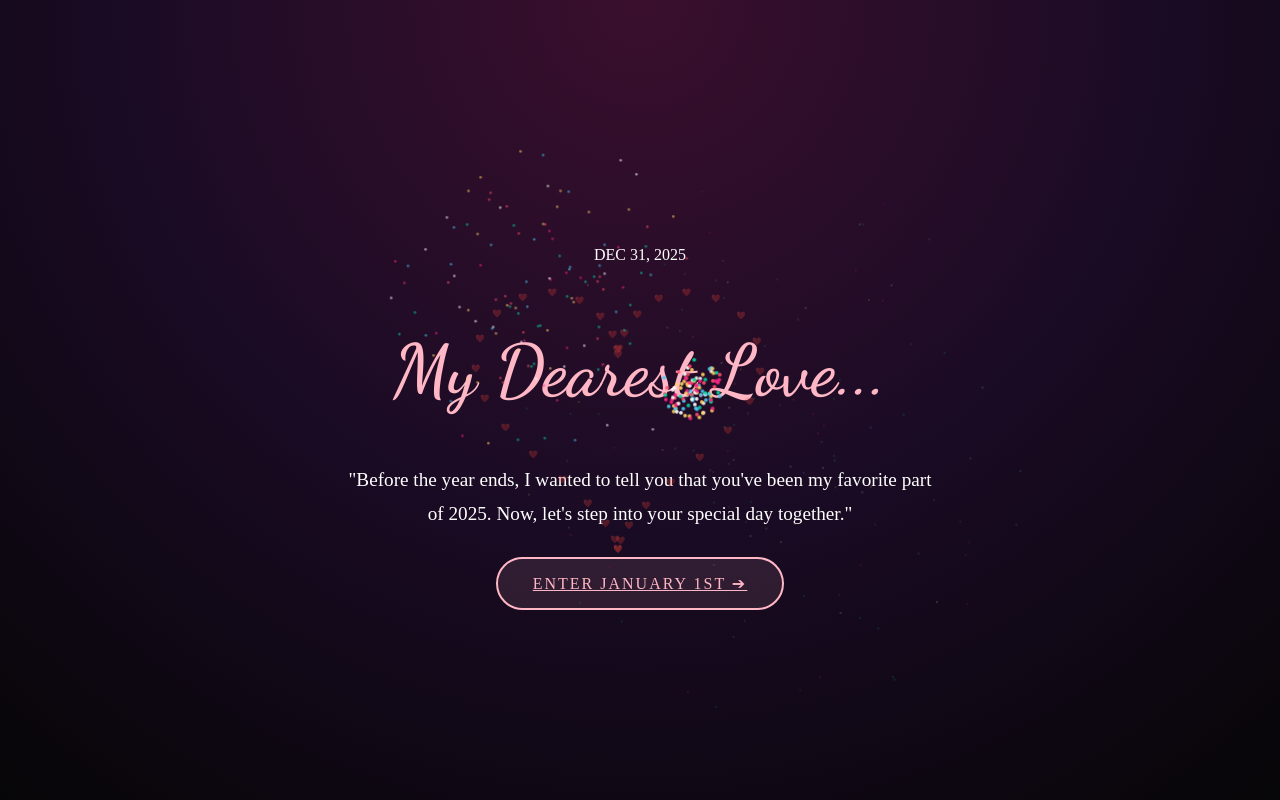
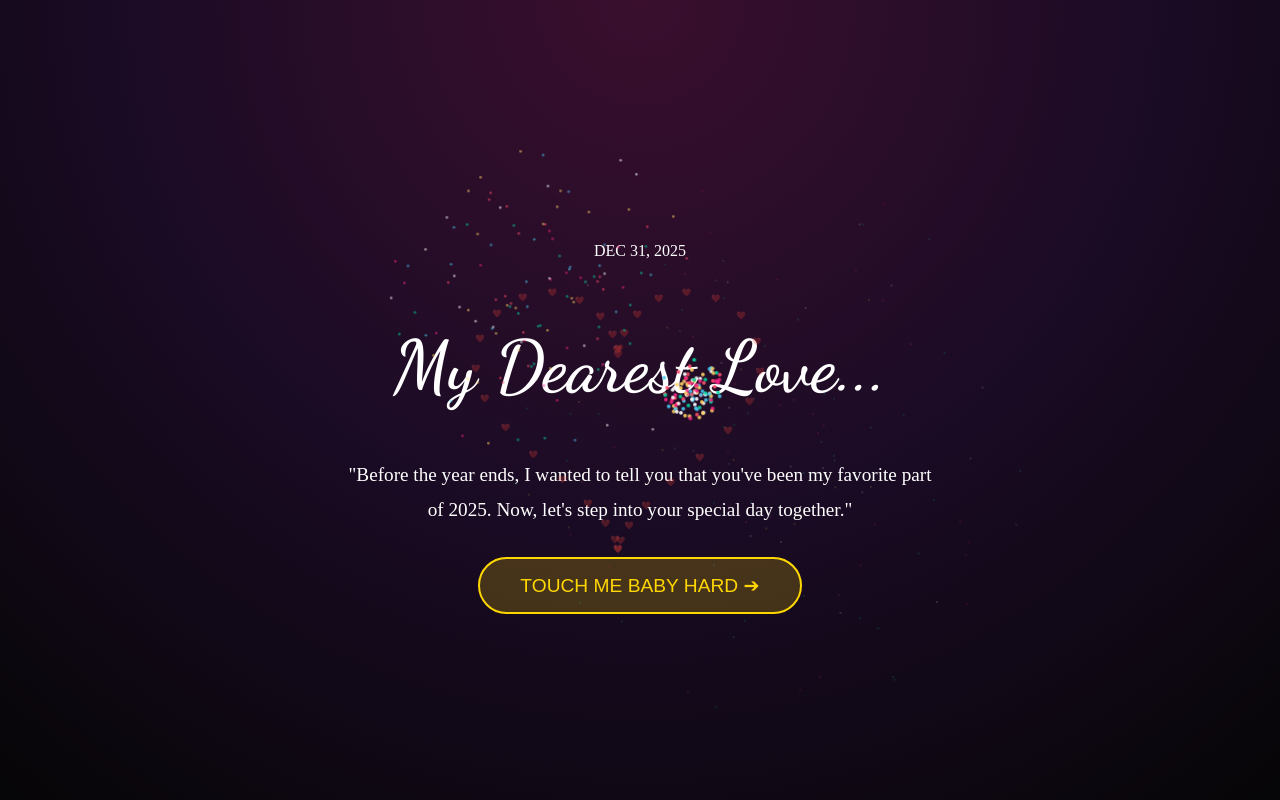
Before and after one commit to sumitsingh1998/wishes, a plain HTML site: page index.html in a window 1280 px wide. Shown: the top 800 px of the page. Drawn offline with Linux system fonts and the light colour scheme; a web font is replaced by a local one.

Commit message:
Update index.html

```diff
--- a/index.html
+++ b/index.html
@@ -177,6 +177,22 @@ h1 {
 @keyframes pulse {
     50% { transform: scale(1.3) }
 }
+/* START BUTTON */
+#startBtn {
+    margin-top: 30px;
+    padding: 15px 40px;
+    border: 2px solid gold;
+    background: rgba(255,215,0,0.2);
+    color: gold;
+    border-radius: 50px;
+    cursor: pointer;
+    font-size: 1.2rem;
+    transition: 0.4s;
+}
+#startBtn:hover {
+    background: gold;
+    color: #000;
+}
 </style>
 </head>
 
@@ -185,11 +201,11 @@ h1 {
 <!-- INTRO -->
 <div class="container intro">
     <p>DEC 31, 2025</p>
-    <h1 style="color:#ffb7c5;">My Dearest Love...</h1>
+    <h1>My Dearest Love...</h1>
     <div class="love-letter">
         "Before the year ends, I wanted to tell you that you've been my favorite part of 2025. Now, let's step into your special day together."
     </div>
-    <a href="#birthday" class="btn">ENTER JANUARY 1ST ➔</a>
+    <button id="startBtn">TOUCH ME BABY HARD ➔</button>
 </div>
 
 <!-- BIRTHDAY -->
@@ -229,11 +245,12 @@ h1 {
         "A new year means 365 more days of loving you,
         Of choosing you in every sunrise and every storm.
         If time is a gift, then loving you is how I spend it.
-        Let’s begin this year the way I want to live it—together."
+        Let’s begin this year the way I want to live it—together..."
     </div>
     <button class="btn" onclick="showKiss()">CLAIM YOUR HUG & KISS ❤️</button>
 </div>
-
+<!-- AUDIO -->
+<audio id="bgMusic" src="celebration.mp3" loop></audio>
 <div id="overlay" class="overlay" onclick="hideKiss()"></div>
 <div id="kiss-container">
     <div id="boy" class="character">👦🏻</div>
@@ -343,6 +360,11 @@ function hideKiss() {
     kc.style.display = 'none';
 }
 window.addEventListener('load', startFireworks);
+/* START BUTTON - PLAY MUSIC & ENTER */
+document.getElementById('startBtn').addEventListener('click', () => {
+    document.getElementById('bgMusic').play(); // start music
+    document.getElementById('birthday').scrollIntoView({ behavior: 'smooth' }); // scroll smoothly
+});
 </script>
 
 </body>
```
